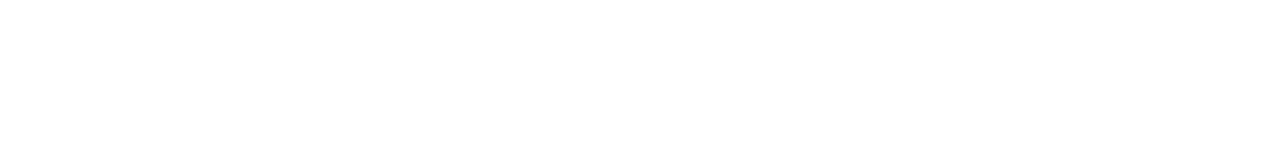
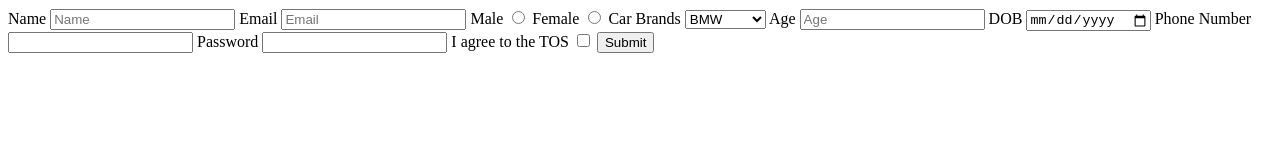
Before and after one commit to acciojob/signup-form-car-Dharam8218, a website: page main.html in a window 1280 px wide. Drawn offline with Linux system fonts and the light colour scheme.

Commit message:
created a submission

```diff
--- a/main.html
+++ b/main.html
@@ -8,6 +8,34 @@
 
 <body>
 	<!-- the entire body must be written by student -->
+	<form method="post">
+		<label for="name">Name</label>
+		<input type="text" id="name" required placeholder="Name">
+		<label for="email">Email</label>
+		<input type="email" id="email" required placeholder="Email">
+		<label for="gender_m">Male</label>
+		<input type="radio" id="gender_m" name="gender" required>
+		<label for="gender_f">Female</label>
+		<input type="radio" id="gender_f" name="gender" required>
+		<label for="cars">Car Brands</label>
+		<select placeholder="--Please choose an option--" id="cars" required>
+			<option>BMW</option>
+			<option>AUDI</option>
+			<option>FERRARI</option>
+		</select>
+
+		<label for="age"> Age</label>
+		<input type="number" id="age" required placeholder="Age">
+		<label for="dob">DOB</label>
+		<input type="date" id="dob" required>
+		<label for="tel">Phone Number</label>
+		<input type="tel" id="tel">
+		<label for="password">Password</label>
+		<input type="password" id="password" required>
+		<lable for="tos">I agree to the TOS</lable>
+		<input type="checkbox" id="tos" required>
+		<input type="submit">
+	</form>
     <script type="text/javascript" src="./script.js">
 </script>
 
```
